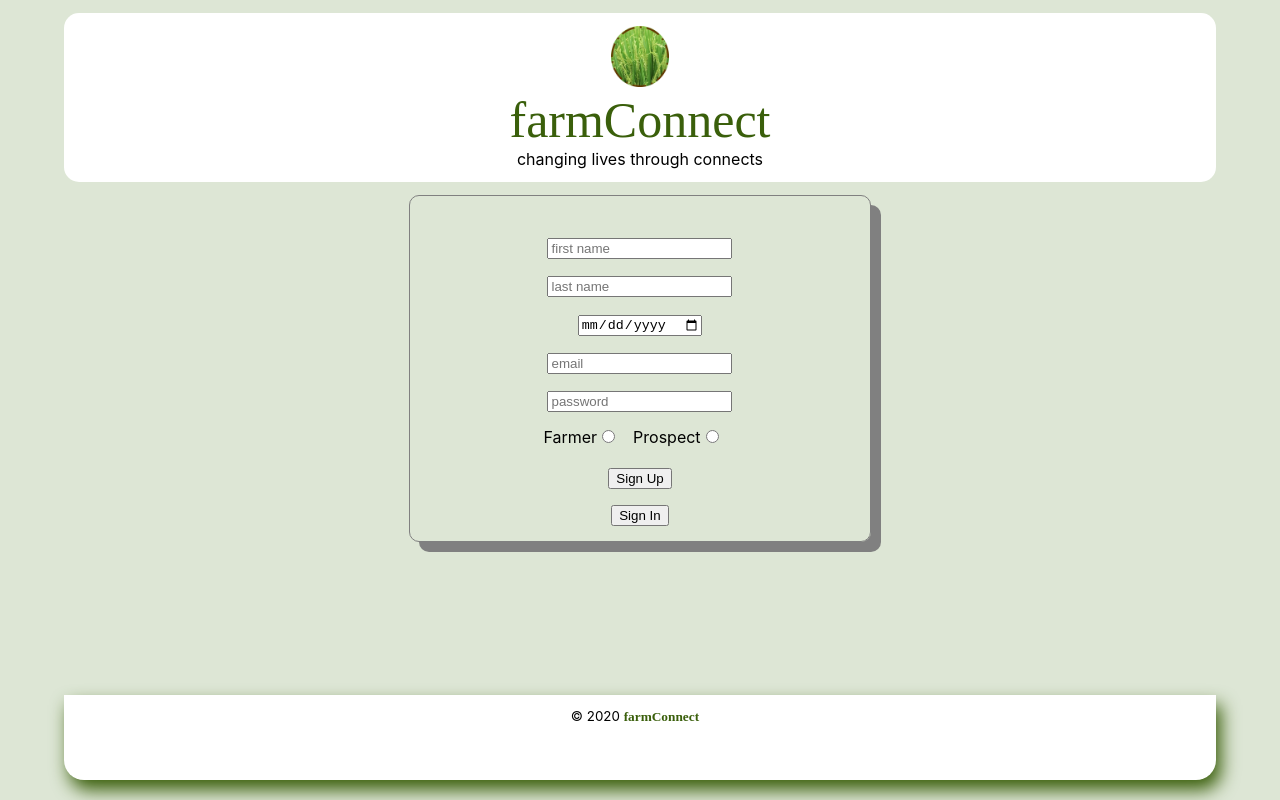
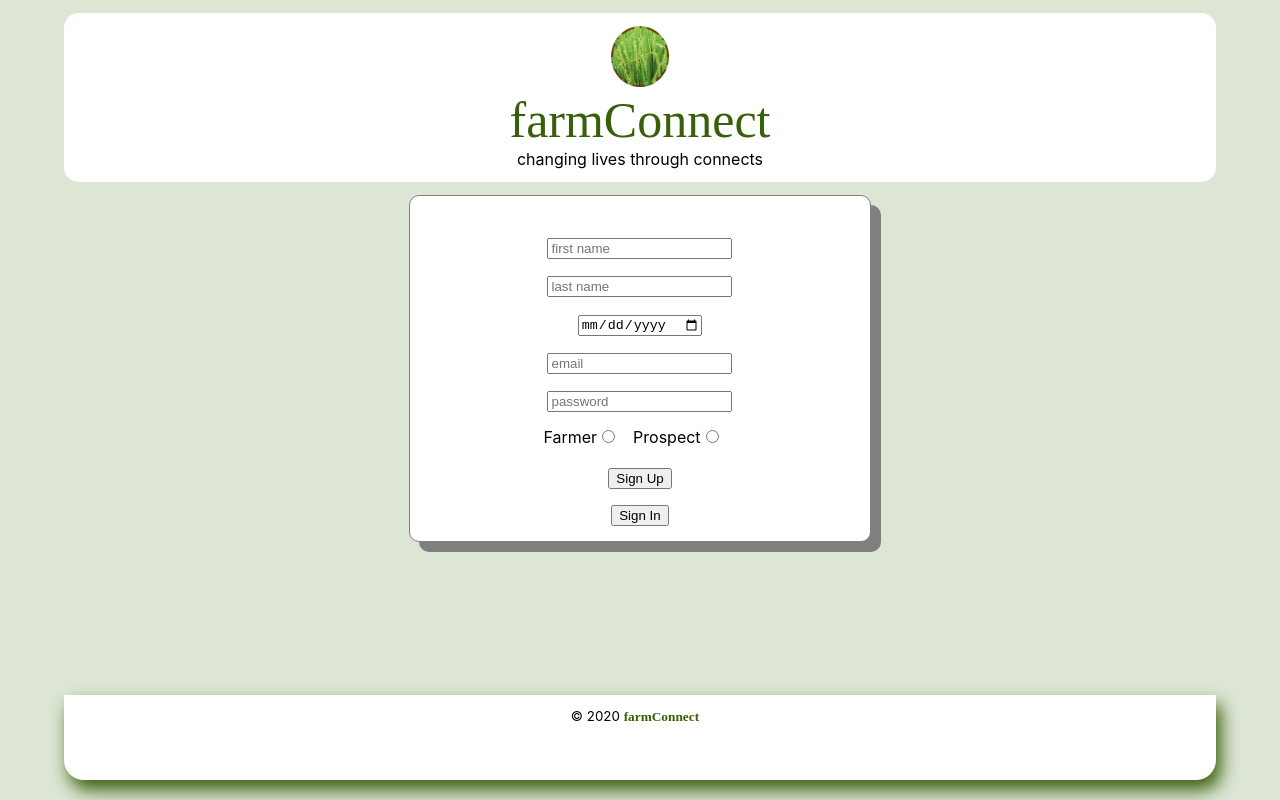
Before and after one commit to coula3/farm-connect, a React (Create React App) app in the folder farm-connect/: page /signup in a window 1280 px wide. Built offline with nearby package versions, Linux system fonts and the light colour scheme.

Commit message:
add white background to ProspectProfile, Signup and SignIn

```diff
--- a/farm-connect/src/components/ProspectProfile/ProspectProfile.css
+++ b/farm-connect/src/components/ProspectProfile/ProspectProfile.css
@@ -2,6 +2,7 @@
     display: inline;
     float: left;
     width: 65%;
+    background-color: #FFF;
 }
 
 #img_div {
--- a/farm-connect/src/containers/SignIn/SignIn.css
+++ b/farm-connect/src/containers/SignIn/SignIn.css
@@ -5,6 +5,7 @@
     box-shadow: 10px 10px grey;
     border-radius: 10px;
     padding: 15px 0px 15px 0px;
+    background-color: #FFF;
 }
 
 #signin_form {
--- a/farm-connect/src/containers/SignUp/SignUp.css
+++ b/farm-connect/src/containers/SignUp/SignUp.css
@@ -5,6 +5,7 @@
     box-shadow: 10px 10px grey;
     border-radius: 10px;
     padding-bottom: 15px;
+    background-color: #FFF;
 }
 
 #signup_form {
```
